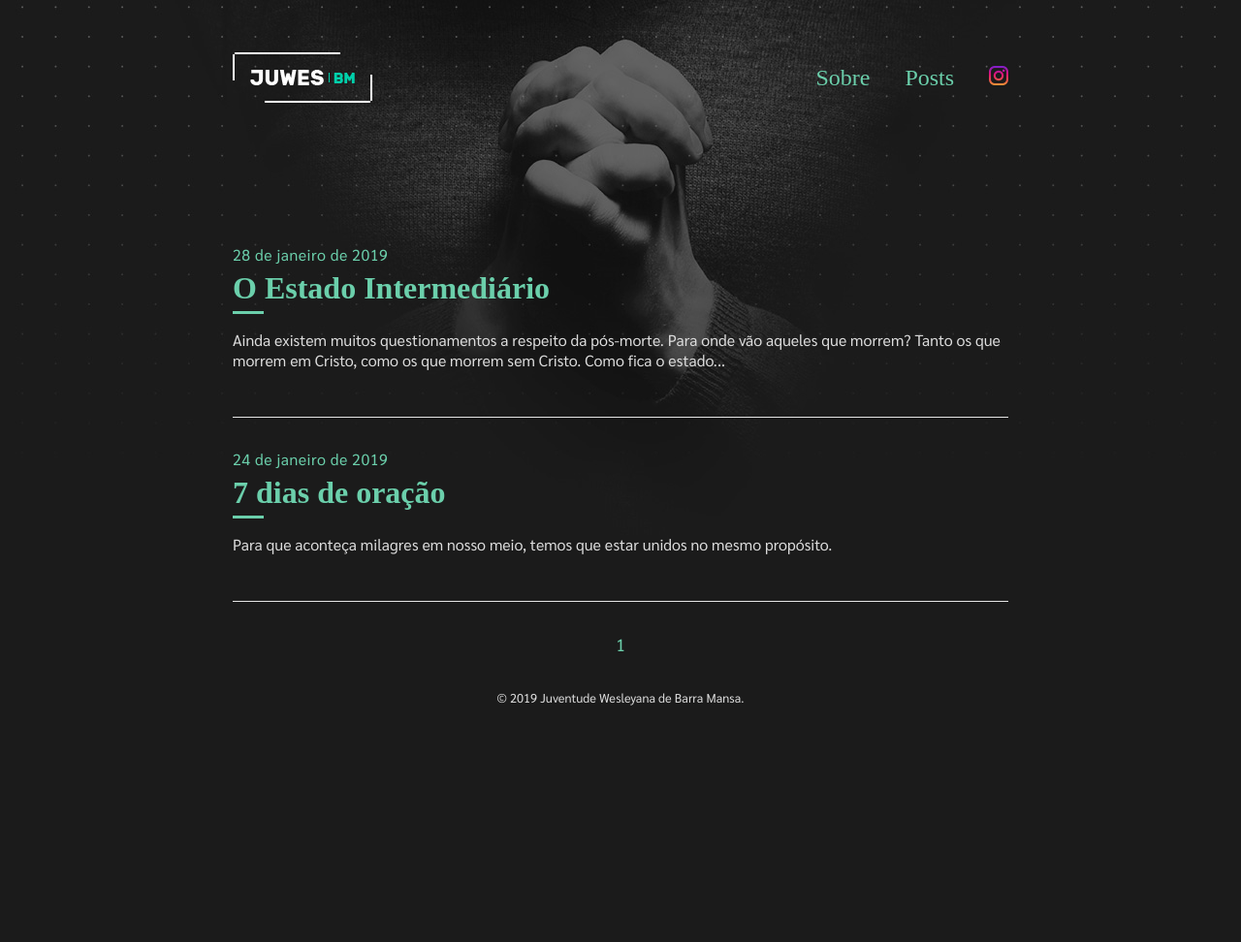
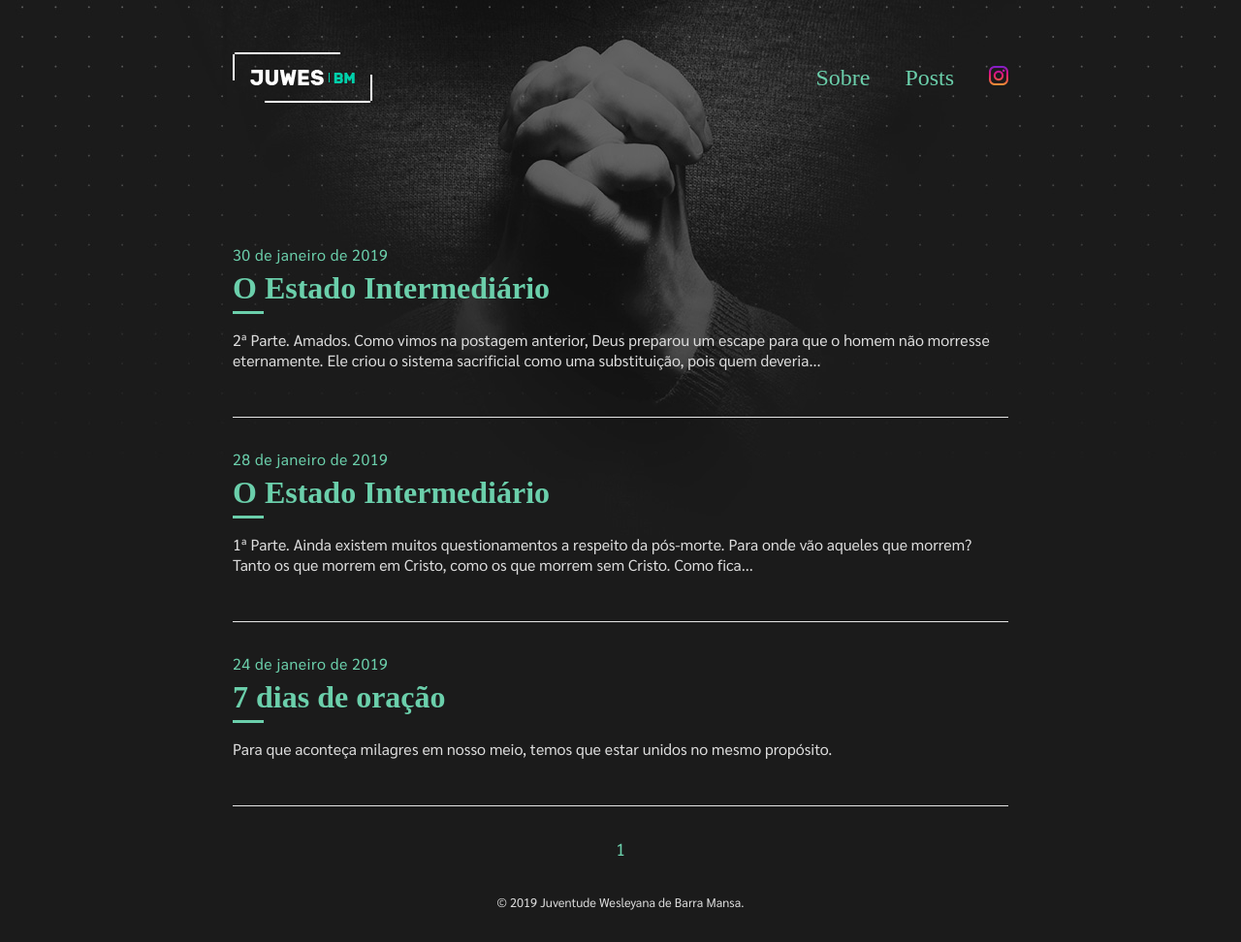
Before and after one commit to romeroalmeida/.github.io, a Jekyll site: the page built from index.html, in a window 1280 px wide. Shown: the whole page at 97% size. Built offline with Jekyll 4.4.1, drawn with Linux system fonts in a browser that asks for light colours; some web fonts are replaced; the list of posts is cut into pages by our own code; before the commit the page ends 900 px from its top, so only the background shows below that; some of the changed lines change nothing that is shown.

Commit message:
o estado intermediario parte 2

```diff
--- a/_posts/2019-01-28-oestadointermediario-parte1.md
+++ b/_posts/2019-01-28-oestadointermediario-parte1.md
@@ -4,6 +4,8 @@ title: "O Estado Intermediário"
 author: "Pr. Paulo Roberto Costa da Paixão"
 permalink: /oestadointermediario-1/
 ---
+#### 1ª Parte.
+
 Ainda existem muitos questionamentos a respeito da pós-morte. Para onde vão aqueles que morrem? Tanto os que morrem em Cristo, como os que morrem sem Cristo.
 
 Como fica o estado daqueles que morreram na Velha Aliança, no Antigo Testamento, sob a lei? E após o novo concerto, o Novo Testamento, após a morte e ressurreição de Cristo? Como ficam estas almas? _Estão dormindo? Estão acordados? Como é isto?_
--- /dev/null
+++ b/_posts/2019-01-30-oestadointermediario-parte2.md
@@ -0,0 +1,60 @@
+---
+layout: post
+title: "O Estado Intermediário"
+author: "Pr. Paulo Roberto Costa da Paixão"
+permalink: /oestadointermediario-2/
+---
+#### 2ª Parte.
+
+Amados. Como vimos na postagem anterior, Deus preparou um escape para que o homem não morresse eternamente. Ele criou o sistema sacrificial como uma substituição, pois quem deveria morrer era o homem pecador. Mas pela grande misericórdia do Senhor ele prepara o sistema de sacrifícios para que ao invés de ser derramado o sangue do homem fosse derramado o de um animal.
+
+Mas o sangue de animal era tão somente um substituto do que haveria de vir, pois este sacrifício embora aceito por Deus era imperfeito, pois o animal não sabia o que estava acontecendo. O animal não tinha consciência o do porque ele estava sendo imolado. E é exatamente aí que entra Cristo; o Cordeiro de Deus que veio morrer numa cruz para pagar a dívida que estava sobre nós. Jesus é o Cordeiro de Deus que tira o pecado do mundo. Jesus é o sacrifício perfeito pois morreu consciente e voluntariamente por nossas vidas. Esse sacrifício é o sacrifício perfeito. O animal não era voluntário e nem tinha consciência do que estava acontecendo, mas Jesus Cristo sabia que ia morrer pelos nossos pecados e voluntariamente aceitou.
+
+## 4 – O Que Acontecia ao Homem Que Morria no Antigo Testamento?
+
+Alguns teólogos e escritores bíblicos entendem que  as pessoas que morriam no Antigo Testamento, tanto os salvos (mediante o derramamento do sangue de animais pela culpa), como os não salvos, iam para um lugar chamado “**SHEOL**”. Esta palavra é de origem hebraica e possui alguns significados em nossa língua tais como: sepultura, inferno. No grego, esta palavra é traduzida como “**HADES**”.
+
+Alguns teólogos acreditam e defendem que durante o período do Antigo Testamento, até o advento de Cristo, os mortos dividiam o mesmo lugar (**SHEOL  ou  HADES**), onde havia uma separação entre os que morriam na incredulidade (ímpios) e os que morriam na fé em Deus, se beneficiando do sistema sacrificial, instituído por Deus.
+
+Mas a maioria dos escritores e teólogos defendem que aqueles que morreram no período do Velho Testamento, crendo em Deus e em suas promessas, iam diretamente para o céu na presença de Deus.
+
+Algumas passagens nos dão esse entendimento tais como:
+
+* 4.1 - **Gênesis 5.24**  - _Andou Enoque com Deus e já não era, porque Deus o tomou para si._ Vemos nesta passagem que Deus arrebata Enoque e o leva para si. Não está dito que Enoque estava indo para o Hades, mas para a presença de Deus.
+
+* 4.2 - **2 Rs 2.11** -  _Indo eles andando e falando, eis que um carro de fogo, com cavalos de fogo, os separou um do outro; e Elias subiu ao céu num redemoinho._ Elias foi trasladado ao céu, sem ver a morte física. E não está dito que foi levado para o HADES, mas para o céu.
+
+* 4.3 - **Hb 11.5** - _Pela fé, Enoque foi trasladado para não ver a morte; não foi achado, porque Deus o trasladara. Pois, antes da sua trasladação, obteve testemunho de haver agradado a Deus._ Em Hebreus está escrito que pela fé Enoque foi trasladado, dando veracidade ao texto de 2 Reis.
+
+* 4.4 - **Eclesiastes 12.7** - _e o pó volte à terra, como o era, e o espírito volte a Deus, que o deu_ -  O Corpo que foi feito do pó da terra volta a terra, mas o espírito volta a Deus que o deu. Portanto vemos neste relato que o espírito volta a Deus que  julgará o destino de acordo com a escolha aqui na terra, enquanto vivo.
+
+* 4.5 - **Lucas 16.22** - _Aconteceu morrer o mendigo e ser levado pelos anjos para o seio de Abraão; morreu também o rico e foi sepultado._ Lázaro foi levado imediatamente para o Seio de Abraão, uma descrição judaica do paraíso, o que nos leva a entender que não iremos para o HADES, mas para o paraíso, para aguardar a ressurreição.
+
+* 4.6 - **LC 23.43** - _Jesus lhe respondeu: Em verdade te digo que hoje estarás comigo no paraíso._ Um dos ladrões que estavam morrendo na cruz ao lado de Jesus, pede-lhe que se lembre dele quando entrar no seu reino. Jesus lhe afirma que naquele mesmo dia estaria com ele no paraíso. Portanto, ele não seria levado para nenhum lugar de sofrimento e sim para a presença do Senhor no paraíso.
+
+* 4.7 - **2 Co 12.4** - _foi arrebatado ao paraíso e ouviu palavras inefáveis, as quais não é lícito ao homem referir._ O apóstolo Paulo foi levado ao paraíso, o que nos é confirmada a existência deste lugar.
+
+* 4.8 - **Fp 1.23-24** - _Ora, de um e outro lado, estou constrangido, tendo o desejo de partir e estar com Cristo, o que é incomparavelmente melhor. Mas, por vossa causa, é mais necessário permanecer na carne._ Note nesta passagem de Filipenses que o apóstolo Paulo tinha o desejo de morrer e estar com Cristo. Ele não diz que iria para o Hades e sim morar com Cristo, pois ele já tinha visto o paraíso e sabia que era para lá que iria.
+
+* 4.9 - **Ap 2.7** - _Quem tem ouvidos, ouça o que o Espírito diz às igrejas: Ao vencedor, dar-lhe-ei que se alimente da árvore da vida que se encontra no paraíso de Deus._ O paraíso é uma realidade e é para os vencedores.
+
+O que entendemos com isso é que o **Sheol (hebraico) ou o HADES (em grego)**, não foi feito para os salvos, é na verdade um lugar para onde vai a alma dos descrentes, dos perdidos, dos ímpios, como podemos observar nos seguintes textos:
+
+* 4.10 - **Salmo 9.17** - _Faz-se conhecido o Senhor, pelo juízo que executa; enlaçado está o ímpio nas obras de suas próprias mãos. Os perversos serão lançados no inferno, e todas as nações que se esquecem de Deus._ Neste salmo está escrito que os perversos irão para o **inferno (SHEOL)** e não os justos, os salvos pela fé em Deus.
+
+* 4.11 - **Salmo 49.13-15:** _“Todavia,o homem não permanece  em sua ostentação; é antes, como os animais, que perecem. Tal proceder é estultícia deles; assim mesmo os seus seguidores aplaudem o que eles dizem. Como ovelhas são postos na sepultura; a morte é o seu pastor; eles descem diretamente para a cova, onde a sua formosura se consome; a sepultura é o lugar em que habitam. Mas Deus remirá a minha alma do poder da morte, pois ele me tomará para si._
+(Este é um salmo dos filhos de Corá e  fala que o homem que se vale de seus bens, suas riquezas, é como os animais (ovelha),pois morre e vai para a **cova, sepultura = SHEOL**), mas a esperança dele era de não ficar lá, mas ser tomado por Deus para viver com ele).
+
+* 4.12 - **Provérbios 5.5** – “Os seus pés descem à morte; os seus passos  conduzem-na ao Inferno”. Este texto de provérbios nos diz que a mulher adultera vai para o **inferno (SHEOL)**. Portanto o **SHEOL** é nitidamente um lugar para os ímpios.
+
+Portanto com todos estes textos entendemos que não restam dúvidas. Os mortos que não creram em Deus, que permaneceram ímpios em sua trajetória humana, foram diretamente para o SHEOL (inferno) e os crentes tanto da antiga aliança, como os da nova aliança, que permaneceram  fiéis a Deus e a Cristo, foram levados após a morte para o céu, paraíso ou seio de Abraão e ainda hoje isto prevalece, quem morre crendo em Jesus Cristo, vai para o céu, quem não crê já está condenado, vai para o inferno. Entendo que antes da morte de Cristo, o paraíso ficava em algum lugar próximo ao SHEOL – HADES, e que após a morte de Jesus foi mudado de lugar, mas não entendo que os ímpio e os crentes da antiga aliança ficassem em um mesmo local, com os ímpios(HADES), esperando a redenção. Acredito e defendo que todos os fiéis de qualquer época, que vão para o paraíso, já desfrutam de algumas das promessas feitas aos salvos. Se a Palavra de Deus diz que os que morrem sem Cristo já estão em sofrimento, porque os salvos não podem após a morte de vislumbrarem algumas das promessas celestiais.
+
+##### Na próxima postagem vou responder quando foi feito o primeiro sacrifício de animais. Fique ligado. Vamos aprender mais sobre o que Deus tem preparado para todos aqueles que o amam.
+
+##### Tente responder a pergunta que foi feita. Procure investigar na bíblia e obter a resposta.
+
+##### Na próxima postagem vamos começar a mostrar a realidade da situação dos homens que morrem, tanto de salvos como de não salvos.
+
+Aguardem.
+
+### Pr. Paulo Roberto Costa da Paixão
```
